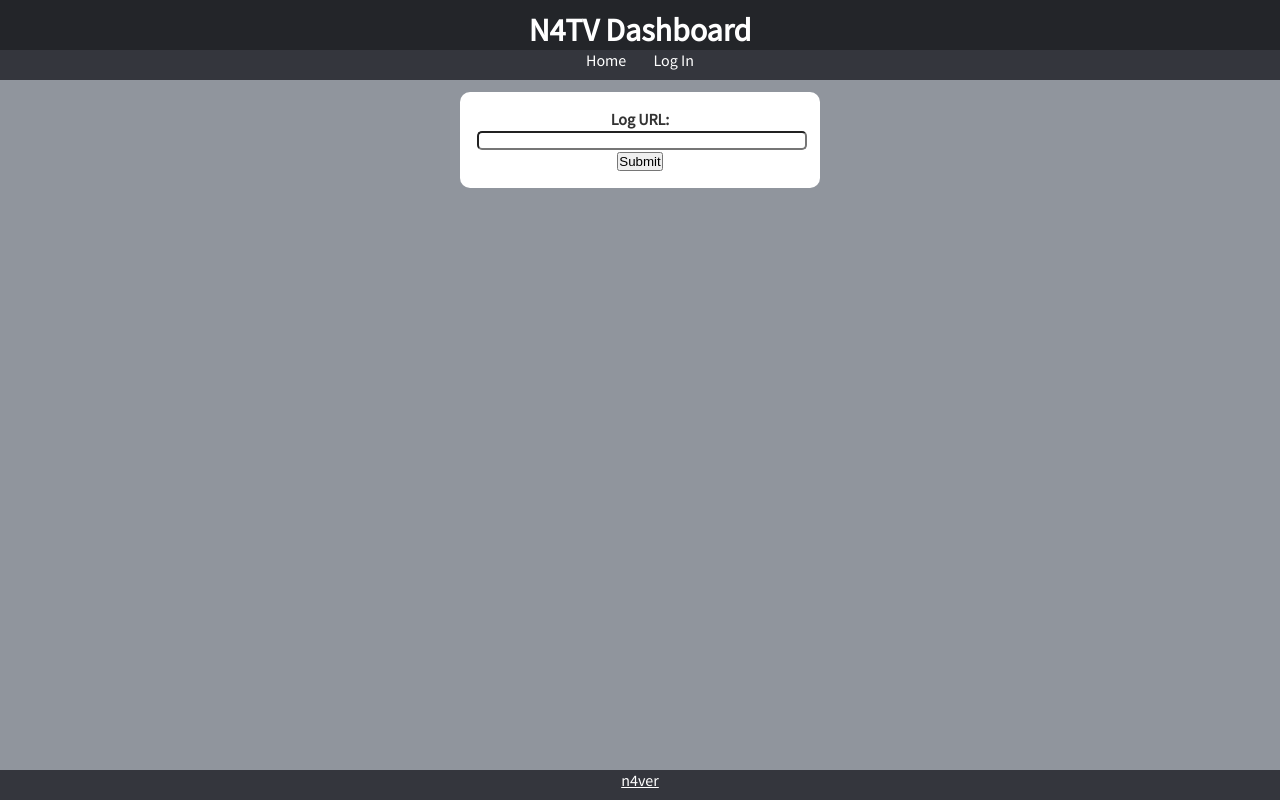
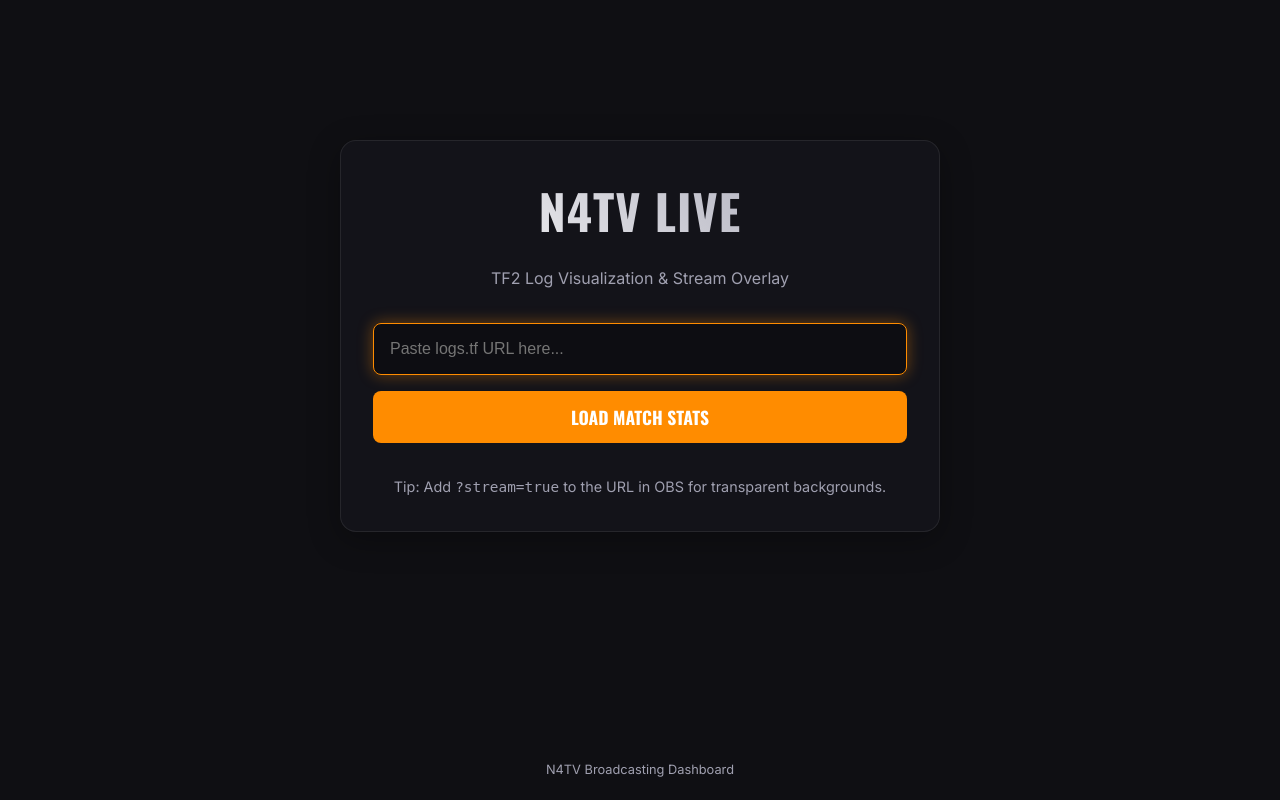
Before and after one commit to n4ver/N4TV, a Flask app: page / in a window 1280 px wide. Run offline with Flask 2, Linux system fonts and the light colour scheme; parts of the project's set-up code (start-up, migrations or seed data) failed here and were passed over.

Commit message:
Redo styling

```diff
--- a/dashboard/Templates/base.html
+++ b/dashboard/Templates/base.html
@@ -1,54 +1,25 @@
-<!doctype html>
-
+<!DOCTYPE html>
 <html lang="en">
 <head>
-  <meta charset="utf-8">
-  <meta name="viewport" content="width=device-width, initial-sacle=1.0">
-  <meta http-equiv="X-UA-Compatible" content="ie=edge">
-  <title>N4TV Dashboard</title>
-  <link rel="shortcut icon" href="../static/img/game.ico">
-  <link rel="preconnect" href="https://fonts.gstatic.com">
-  <link href="https://fonts.googleapis.com/css2?family=Source+Sans+Pro&display=swap" rel="stylesheet">
-  <link rel="stylesheet" href="{{ url_for('static', filename='css/main.css') }}">
-  {% block head %}{% endblock %}
+    <meta charset="UTF-8">
+    <meta name="viewport" content="width=device-width, initial-scale=1.0">
+    <title>{% block title %}N4TV Dashboard{% endblock %}</title>
 
+    <link rel="preconnect" href="https://fonts.googleapis.com">
+    <link rel="preconnect" href="https://fonts.gstatic.com" crossorigin>
+    <link href="https://fonts.googleapis.com/css2?family=Inter:wght@300;400;600&family=Oswald:wght@500;700&display=swap" rel="stylesheet">
+
+    <link rel="stylesheet" href="{{ url_for('static', filename='css/style.css') }}">
 </head>
+<body class="{% if request.args.get('stream') %}stream-mode{% endif %}">
 
-<body>
-	<header class="header">
-		<div class="header-banner">
-			<h1>N4TV Dashboard</h1>
-		</div>
-		<div class="header-nav-container">
-			<nav class="header-nav">
-				<a href="/" class="header-nav-item-wrapper">
-					<div class="header-nav-item mod-solo ">
-					Home
-					</div>
-				</a>
-				<a href="/login" class="header-nav-item-wrapper">
-					<div class="header-nav-item mod-solo ">
-					Log In
-					</div>
-				</a>
-				<!--
-				<a href="/register" class="header-nav-item-wrapper">
-					<div class="header-nav-item mod-solo ">
-					Sign Up
-					</div>
-				</a>
-				-->
-			</nav>
-		</div>
-	</header>
-	<br>
-	<div class="foreground">
-		{% block body %}{% endblock %}
-	</div>
+    <main class="container">
+        {% block content %}{% endblock %}
+    </main>
 
-	<footer>
-		<a href="https://steamcommunity.com/id/n4ver/">n4ver</a>
-	</footer>
+    <footer style="text-align: center; padding: 20px; color: var(--text-muted); font-size: 0.8rem;">
+        <p>N4TV Broadcasting Dashboard</p>
+    </footer>
+
 </body>
-
 </html>
--- a/dashboard/Templates/index.html
+++ b/dashboard/Templates/index.html
@@ -1,19 +1,23 @@
-{% extends 'base.html' %}
+{% extends "base.html" %}
 
-{% block head %}
-<script src="../static/js/validate_form.js"></script>
-<link rel="stylesheet" href="{{ url_for('static', filename='css/bg.css') }}">
-<link rel="stylesheet" href="{{ url_for('static', filename='css/form.css') }}">
-{% endblock %}
+{% block content %}
+<div style="display: flex; justify-content: center; align-items: center; min-height: 80vh;">
+    <div class="glass-panel" style="width: 100%; max-width: 600px; text-align: center;">
+        <div style="margin-bottom: 2rem;">
+            <h1>N4TV <span style="color: var(--accent-primary);">Live</span></h1>
+            <p style="color: var(--text-muted);">TF2 Log Visualization & Stream Overlay</p>
+        </div>
 
-{% block body %}
-<div class="wrapper">
-	<div class="content_index">
-		<form name="logGetter" action="{{ url_for('log') }}" onsubmit="return validateForm()" method="POST">
-			<label for="logsurl">Log URL:</label>
-			<input type="text" id="logsurl" name="logsurl">
-			<input type="submit" id="submit" name="submit">
-		</form>
-	</div>
+        <form name="logGetter" action="{{ url_for('log') }}" method="POST" onsubmit="return validateForm()">
+            <div class="input-group" style="flex-direction: column;">
+                <input type="url" name="logsurl" placeholder="Paste logs.tf URL here..." required autofocus autocomplete="off">
+                <button type="submit" class="btn btn-primary">Load Match Stats</button>
+            </div>
+        </form>
+
+        <div style="margin-top: 2rem; font-size: 0.9rem; color: var(--text-muted);">
+            <p>Tip: Add <code>?stream=true</code> to the URL in OBS for transparent backgrounds.</p>
+        </div>
+    </div>
 </div>
 {% endblock %}
--- a/dashboard/__init__.py
+++ b/dashboard/__init__.py
@@ -1,11 +1,11 @@
 from flask import Flask
-
 
 
 def create_app():
     """Construct the core application."""
     app = Flask(__name__, instance_relative_config=False)
-    app.config.from_object('config.Config')
+
+    app.debug = True
 
     with app.app_context():
         from . import routes  # Import routes
--- a/dashboard/routes.py
+++ b/dashboard/routes.py
@@ -43,7 +43,7 @@
         data, map_played, score = data_handler(real_aliases, bigdict)
 
     sharelink = f"{request.base_url}?l={log_url}"
-    return render_template('handle_logs.html', data=data, sharelink=sharelink, map_played=map_played, score=score)
+    return render_template('match.html', data=data, sharelink=sharelink, map_played=map_played, score=score)
 
 
 def data_handler(real_aliases, resp):
--- a/dashboard/static/css/bg.css
+++ /dev/null
@@ -1,5 +0,0 @@
-/*
-body {
-	background-image: url('../img/bg.jpg');
-}
-*/
--- a/dashboard/static/css/form.css
+++ /dev/null
@@ -1,23 +0,0 @@
-.form-wrapper, button {
-    padding: 8px 16px;
-    border-radius: 10px;
-    border: 1px solid;
-}
-
-.form-wrapper {
-    background-color: white;
-    color: black;
-    width: 30%;
-    margin: auto;
-}
-
-fieldset {
-    border: 0;
-}
-
-input[type=text], input[type=password] {
-    margin: auto;
-    color: black;
-    border-radius: 5px;
-    width: 100%;
-}
--- a/dashboard/static/css/main.css
+++ /dev/null
@@ -1,155 +0,0 @@
-* {
-	margin: 0;
-	padding: 0;
-}
-
-a {
-	color: inherit;
-}
-
-html {
-	height: 100%;
-}
-
-body {
-	background-color: #90959d;
-	margin: 0;
-	font-family: 'Source Sans Pro', sans-serif;
-	color: white;
-	text-align: center;
-	height: 100vh;
-}
-
-header {
-	background-color: #232529;
-	height: 30px;
-	padding-top: 10px;
-	padding-bottom: 20px;
-	width: auto;
-}
-
-footer {
-	background-color: #34363d;
-	height: 30px;
-	width: 100%;
-	position: fixed;
-	bottom: 0;
-}
-
-caption {
-	font-weight: bold;
-}
-table {
-	text-align: center;
-	margin-left: auto;
-	margin-right: auto;
-	display: inline-table;
-	font-size: 1.5vw;
-}
-
-th {
-	padding-left: 20px;
-	padding-right: 20px;
-}
-
-td {
-	font-weight: bold;
-}
-
-.blu, .totalblu {
-	margin-right: 20px;
-}
-
-.red, .totalred {
-	margin-left: 20px;
-}
-
-.header-banner {
-	width: auto;
-	margin: 0 auto;
-}
-
-.header-nav-container {
-	margin: 0 auto;
-	height: 30px;
-	background-color: #34363d;
-}
-
-.header-nav-item-wrapper {
-	text-decoration: none;
-}
-
-.header-nav-item {
-	display: inline;
-	padding: 0 12px;
-}
-
-.logtable {
-	/** background-color: #04F404; **/
-	/** #232529 **/
-	opacity: 1;
-	background: rgba(0, 0, 0, 0.5);
-}
-
-.content_index {
-	padding: 17px;
-	margin: 12px 0;
-}
-
-.wrapper {
-	background-color: white;
-	color: #333;
-	font-weight: bold;
-	width: 360px;
-	margin: auto;
-	border-radius: 10px;
-}
-
-.shareablelink {
-	margin-top: 80vh;
-	position: relative;
-}
-
-#sharelink {
-	padding: 4px 8px;
-	border-radius: 10px;
-    border: 1px solid;
-}
-
-.tooltip {
-	position: relative;
-	display: inline-block;
-  }
-
-  .tooltip .tooltiptext {
-	visibility: hidden;
-	width: 140px;
-	background-color: #555;
-	color: #fff;
-	text-align: center;
-	border-radius: 6px;
-	padding: 5px;
-	position: absolute;
-	z-index: 1;
-	bottom: 150%;
-	left: 50%;
-	margin-left: -75px;
-	opacity: 0;
-	transition: opacity 0.3s;
-  }
-
-  .tooltip .tooltiptext::after {
-	content: "";
-	position: absolute;
-	top: 100%;
-	left: 50%;
-	margin-left: -5px;
-	border-width: 5px;
-	border-style: solid;
-	border-color: #555 transparent transparent transparent;
-  }
-
-  .tooltip:hover .tooltiptext {
-	visibility: visible;
-	opacity: 1;
-  }
--- /dev/null
+++ b/dashboard/static/css/style.css
@@ -0,0 +1,155 @@
+/* dashboard/static/style.css */
+:root {
+    --bg-color: #0f0f13;
+    --text-main: #ffffff;
+    --text-muted: #a0a0b0;
+    --accent-primary: #ff8c00; /* Generic Orange or customized */
+    --accent-glow: rgba(255, 140, 0, 0.4);
+
+    /* TF2 Specific Colors */
+    --tf2-red: #bd3b3b;
+    --tf2-blu: #5b7a8c;
+
+    --glass-bg: rgba(22, 22, 29, 0.7);
+    --glass-border: rgba(255, 255, 255, 0.08);
+    --glass-blur: 12px;
+
+    --font-head: 'Oswald', sans-serif; /* Punchy headers */
+    --font-body: 'Inter', sans-serif; /* Clean readable text */
+}
+
+* {
+    box-sizing: border-box;
+    margin: 0;
+    padding: 0;
+}
+
+body {
+    background-color: var(--bg-color);
+    color: var(--text-main);
+    font-family: var(--font-body);
+    line-height: 1.6;
+    overflow-x: hidden;
+    min-height: 100vh;
+    display: flex;
+    flex-direction: column;
+}
+
+/* --- Layout & Glassmorphism --- */
+.container {
+    max-width: 1200px;
+    margin: 0 auto;
+    padding: 2rem;
+    width: 100%;
+    flex: 1;
+}
+
+.glass-panel {
+    background: var(--glass-bg);
+    backdrop-filter: blur(var(--glass-blur));
+    -webkit-backdrop-filter: blur(var(--glass-blur));
+    border: 1px solid var(--glass-border);
+    border-radius: 16px;
+    padding: 2rem;
+    box-shadow: 0 8px 32px 0 rgba(0, 0, 0, 0.3);
+    margin-bottom: 2rem;
+    transition: transform 0.2s ease, box-shadow 0.2s ease;
+}
+
+/* --- Typography --- */
+h1, h2, h3 {
+    font-family: var(--font-head);
+    text-transform: uppercase;
+    letter-spacing: 1px;
+    margin-bottom: 1rem;
+}
+
+h1 { font-size: 3rem; font-weight: 700; background: linear-gradient(45deg, #fff, var(--text-muted)); -webkit-background-clip: text; -webkit-text-fill-color: transparent; }
+h2 { font-size: 2rem; color: var(--text-main); border-left: 4px solid var(--accent-primary); padding-left: 1rem; }
+
+/* --- Forms & Inputs --- */
+.input-group {
+    display: flex;
+    gap: 1rem;
+    margin-top: 1.5rem;
+}
+
+input[type="text"], input[type="url"] {
+    width: 100%;
+    padding: 1rem;
+    background: rgba(0, 0, 0, 0.3);
+    border: 1px solid var(--glass-border);
+    border-radius: 8px;
+    color: #fff;
+    font-size: 1rem;
+    transition: border-color 0.3s ease;
+}
+
+input:focus {
+    outline: none;
+    border-color: var(--accent-primary);
+    box-shadow: 0 0 15px var(--accent-glow);
+}
+
+.btn {
+    padding: 0.8rem 2rem;
+    border: none;
+    border-radius: 8px;
+    font-family: var(--font-head);
+    font-size: 1.1rem;
+    cursor: pointer;
+    transition: all 0.3s ease;
+    text-transform: uppercase;
+    font-weight: bold;
+}
+
+.btn-primary {
+    background: var(--accent-primary);
+    color: #fff;
+}
+
+.btn-primary:hover {
+    transform: translateY(-2px);
+    box-shadow: 0 5px 20px var(--accent-glow);
+}
+
+/* --- Tables (For Logs) --- */
+.stats-table {
+    width: 100%;
+    border-collapse: collapse;
+    margin-top: 1rem;
+}
+
+.stats-table th {
+    text-align: left;
+    padding: 1rem;
+    background: rgba(255,255,255,0.05);
+    color: var(--text-muted);
+    font-family: var(--font-head);
+    font-weight: 500;
+}
+
+.stats-table td {
+    padding: 1rem;
+    border-bottom: 1px solid var(--glass-border);
+}
+
+.stats-table tr:hover td {
+    background: rgba(255,255,255,0.02);
+}
+
+/* --- TF2 Team Colors --- */
+.team-red { color: var(--tf2-red); }
+.team-blu { color: var(--tf2-blu); }
+.bg-red { background: rgba(189, 59, 59, 0.1); border-left: 4px solid var(--tf2-red); }
+.bg-blu { background: rgba(91, 122, 140, 0.1); border-left: 4px solid var(--tf2-blu); }
+
+/* --- STREAM MODE (Transparent Background) --- */
+body.stream-mode {
+    background: transparent;
+}
+
+body.stream-mode .glass-panel {
+    background: rgba(22, 22, 29, 0.85); /* Slightly more opaque for readability over game */
+    box-shadow: none;
+}
```
Also changed, not shown: dashboard/Templates/handle_logs.html (deleted, +0 -115 lines), dashboard/Templates/match.html (added, +80 -0 lines), dashboard/static/css/video.css (deleted, +0 -14 lines), dashboard/static/js/copy_function.js (deleted, +0 -20 lines).
